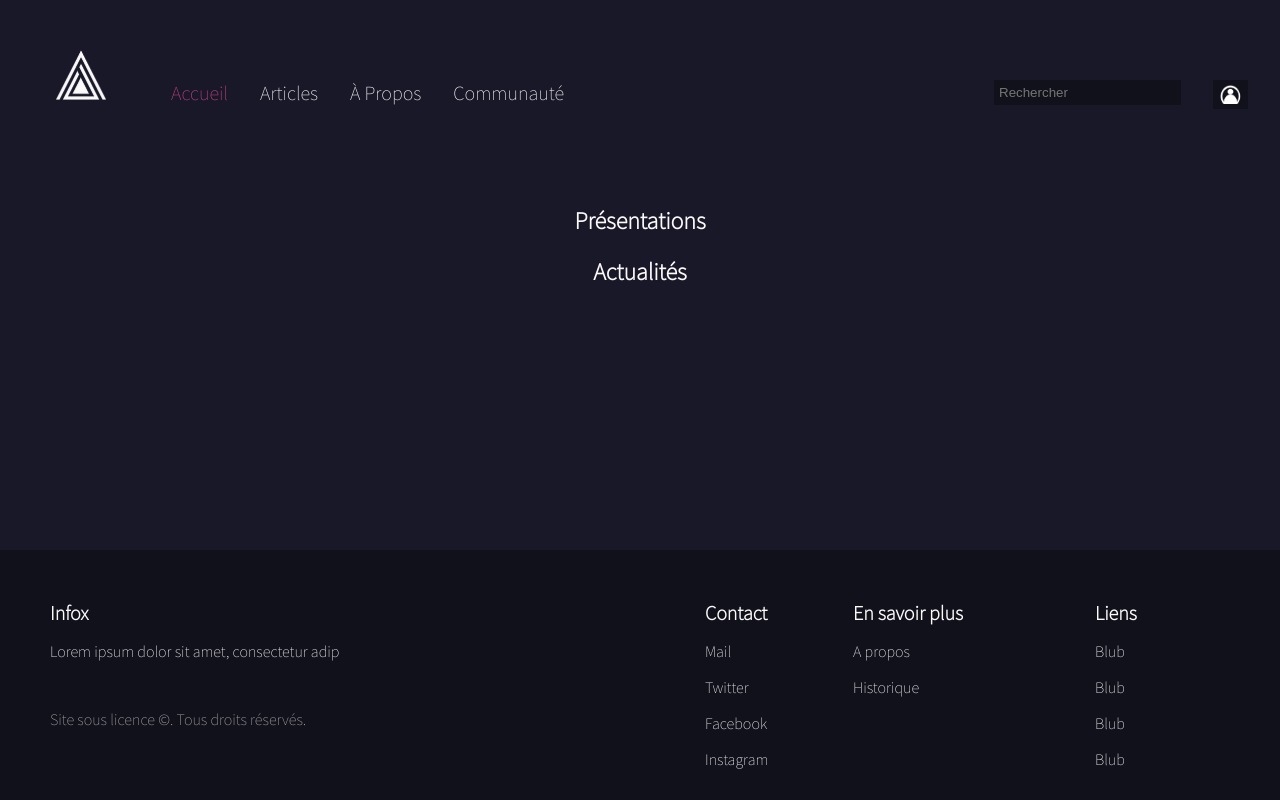
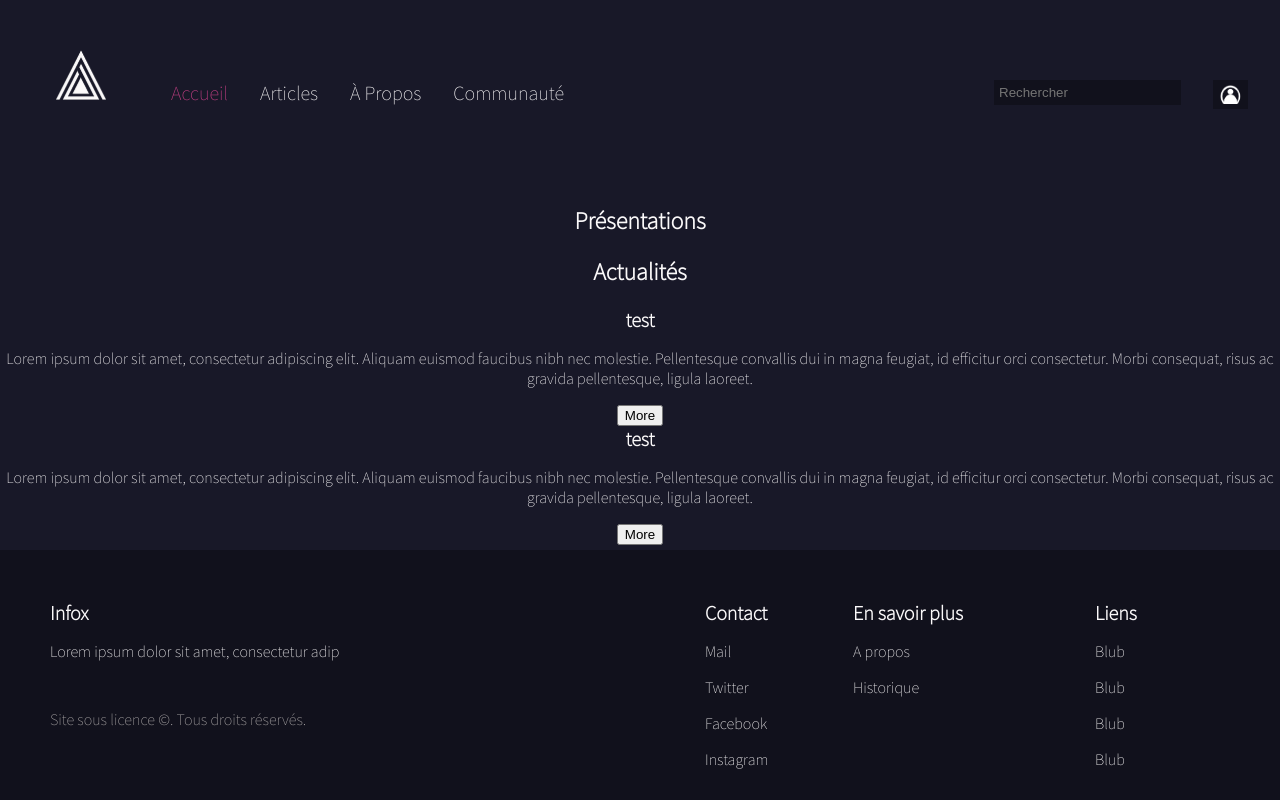
Before and after one commit to Vincent-vst/Sauvetage, a React (Create React App) app in the folder sauvetage-app/: page / in a window 1280 px wide. Built offline with nearby package versions, Linux system fonts and the light colour scheme.

Commit message:
debut des actualites

```diff
--- a/sauvetage-app/src/components/Actualites.js
+++ b/sauvetage-app/src/components/Actualites.js
@@ -1,7 +1,12 @@
+import BoxActualite from "./BoxActualite";
+
 const Actualites = () => {
     return (
         <div className="actualites">
             <h2>Actualités</h2>
+            <BoxActualite />
+            <BoxActualite />
+            <BoxActualite />
         </div>
     );
 };
--- /dev/null
+++ b/sauvetage-app/src/components/BoxActualite.js
@@ -0,0 +1,18 @@
+const BoxActualite = () => {
+    return (
+        <div className="boxactualite">
+            <h1>test</h1>
+            <p>
+                Lorem ipsum dolor sit amet, consectetur adipiscing elit.
+                Aliquam euismod faucibus nibh nec molestie.
+                Pellentesque convallis dui in magna feugiat, id efficitur orci consectetur.
+                Morbi consequat, risus ac gravida pellentesque, ligula laoreet.
+            </p>
+            <button>
+                More
+            </button>
+        </div>
+    )
+}
+
+export default BoxActualite;
--- /dev/null
+++ b/sauvetage-app/src/style/components/_boxactualite.scss
@@ -0,0 +1,16 @@
+.boxactualite {
+    width: 10%;
+    height: 35%;
+    display: inline-block;
+    background-color: #242440;
+    padding: 10px;
+    margin: 5px;
+}
+
+.boxactualite h1 {
+
+}
+
+.boxactualite p {
+
+}
```
